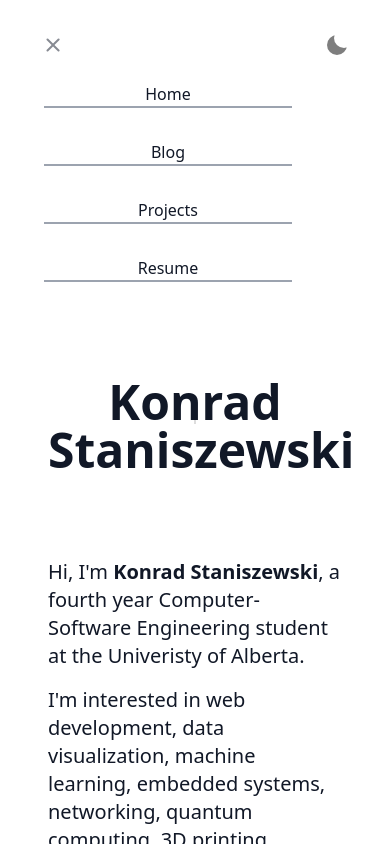
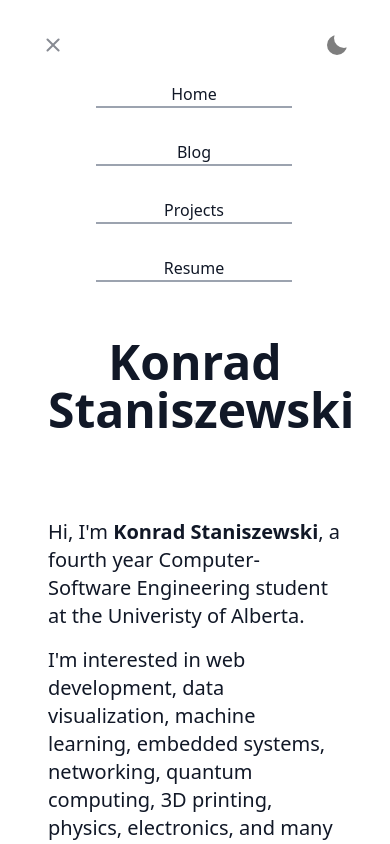
Before and after one commit to KonradStanski/KonradStaniszewski.github.io, a Next.js app: page / in a window 390 px wide. Both pictures are taken after a click on the button 53 px from the left and 45 px from the top of the page. Shown: the top 844 px of the page. Built offline with nearby package versions, Linux system fonts and the light colour scheme; what @tailwindcss/typography would draw is missing.

Commit message:
Hacking dropdown width to be symmetric

```diff
--- a/package.json
+++ b/package.json
@@ -10,7 +10,8 @@
         "type-check": "tsc --pretty --noEmit",
         "format": "prettier --write .",
         "lint": "eslint . --ext ts --ext tsx --ext js",
-        "test-all": "yarn lint && yarn type-check"
+        "test-all": "yarn lint && yarn type-check",
+        "debug": "NODE_OPTIONS='--inspect' next dev"
     },
     "husky": {
         "hooks": {
--- a/src/components/Header/Header.tsx
+++ b/src/components/Header/Header.tsx
@@ -45,7 +45,7 @@ const Header = (): JSX.Element => {
                             id="navigation"
                             className={`${
                                 navOpen
-                                    ? 'flex flex-col pl-3 text-center'
+                                    ? 'flex flex-col pl-16 md:pl-3 text-center'
                                     : 'hidden'
                             } md:block`}
                         >
--- a/src/pages/index.tsx
+++ b/src/pages/index.tsx
@@ -83,7 +83,7 @@ export const Index = (): JSX.Element => {
     return (
         <Layout>
             <div className="m-auto px-4 md:px-10">
-                <h1 className="text-center text-5xl font-bold py-10">
+                <h1 className="text-center text-5xl font-bold pb-10 pt-0 md:pt-10">
                     Konrad Staniszewski
                 </h1>
                 <div
```
